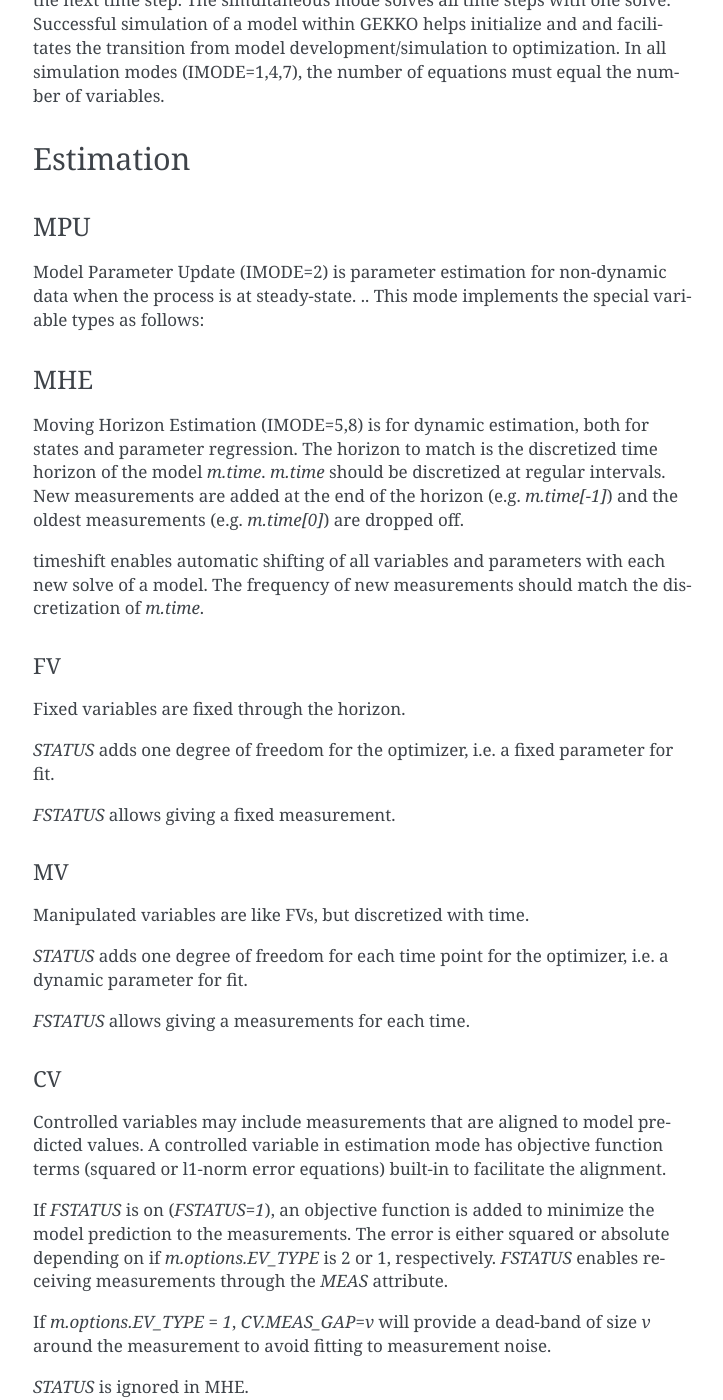
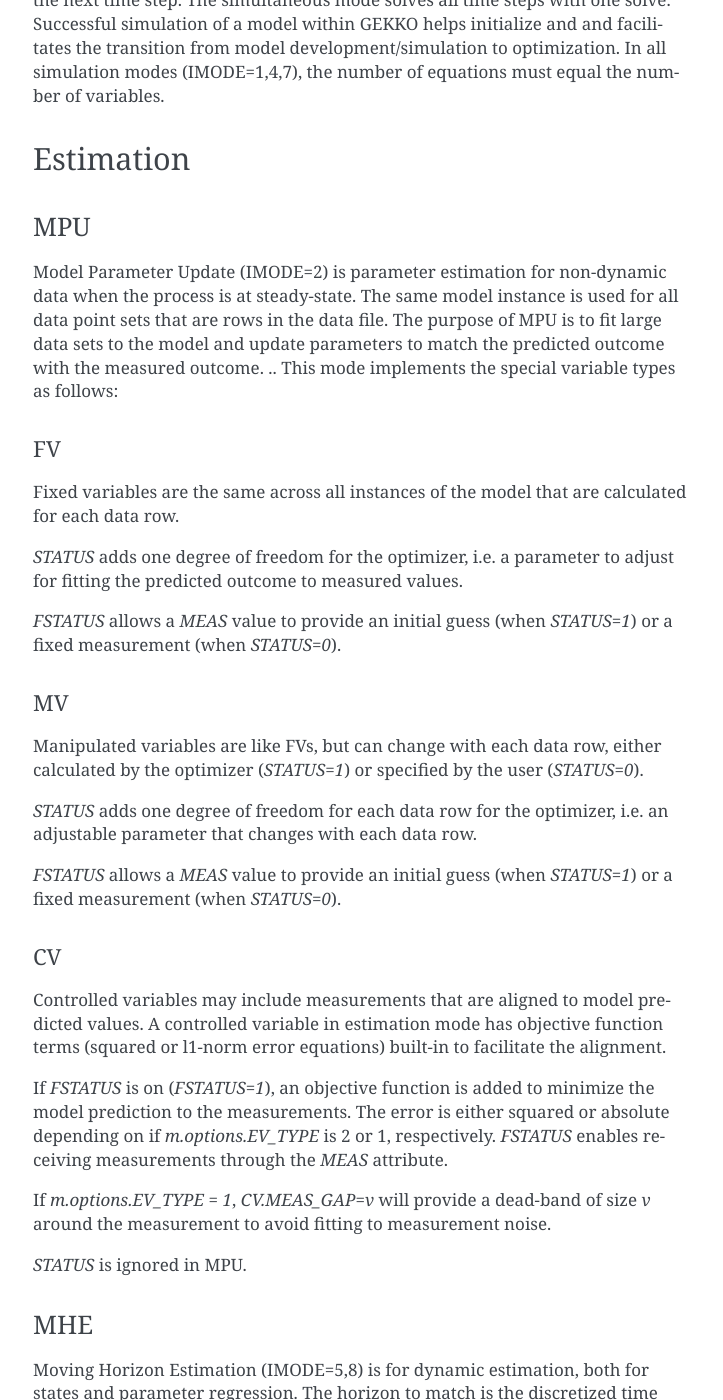
Before and after one commit to BYU-PRISM/GEKKO, a Sphinx documentation site: the page built from docs/imode.rst, in a window 1280 px wide and 1400 px high, scrolled down 1303 px. Shown: the whole window, without its empty margins (387-1110 px from the left). Built offline with Sphinx 7.4.7, drawn with Linux system fonts in a browser that asks for light colours; some of the changed text lies outside the part shown.

Commit message:
Update MPU documentation

```diff
--- a/docs/imode.rst
+++ b/docs/imode.rst
@@ -59,20 +59,44 @@
 MPU
 ^^^
 
-Model Parameter Update (IMODE=2) is parameter estimation for non-dynamic data when the process is at steady-state.
+Model Parameter Update (IMODE=2) is parameter estimation for non-dynamic data when the process is at steady-state. The same model instance is used for all data point sets that are rows in the data file. The purpose of MPU is to fit large data sets to the model and update parameters to match the predicted outcome with the measured outcome.
 .. This mode implements the special variable types as follows:
 
-.. FV
-.. ""
+FV
+""
 
-.. MV
-.. ""
+Fixed variables are the same across all instances of the model that are calculated for each data row.
+
+`STATUS` adds one degree of freedom for the optimizer, i.e. a parameter to adjust for fitting the predicted outcome to measured values.
+
+`FSTATUS` allows a `MEAS` value to provide an initial guess (when `STATUS=1`) or a fixed measurement (when `STATUS=0`).
+
+MV
+""
+
+Manipulated variables are like FVs, but can change with each data row, either calculated by the optimizer (`STATUS=1`) or specified by the user (`STATUS=0`).
+
+`STATUS` adds one degree of freedom for each data row for the optimizer, i.e. an adjustable parameter that changes with each data row.
+
+`FSTATUS` allows a `MEAS` value to provide an initial guess (when `STATUS=1`) or a fixed measurement (when `STATUS=0`).
 
 .. SV
 .. ""
 
-.. CV
-.. ""
+CV
+""
+
+Controlled variables may include measurements that are aligned to model predicted values. A controlled variable
+in estimation mode has objective function terms (squared or l1-norm error equations) built-in to facilitate the alignment.
+
+If `FSTATUS` is on (`FSTATUS=1`), an objective function is added to minimize the
+model prediction to the measurements. The error is either squared or absolute depending
+on if `m.options.EV_TYPE` is 2 or 1, respectively. `FSTATUS` enables receiving measurements
+through the `MEAS` attribute.
+
+If `m.options.EV_TYPE = 1`, `CV.MEAS_GAP=v` will provide a dead-band of size `v` around the measurement to avoid fitting to measurement noise.
+
+`STATUS` is ignored in MPU.
 
 MHE
 ^^^
@@ -88,7 +112,7 @@
 
 `STATUS` adds one degree of freedom for the optimizer, i.e. a fixed parameter for fit.
 
-`FSTATUS` allows giving a fixed measurement.
+`FSTATUS` allows a `MEAS` value to provide an initial guess (when `STATUS=1`) or a fixed measurement (when `STATUS=0`).
 
 
 MV
@@ -98,7 +122,7 @@
 
 `STATUS` adds one degree of freedom for each time point for the optimizer, i.e. a dynamic parameter for fit.
 
-`FSTATUS` allows giving a measurements for each time.
+`FSTATUS` allows a `MEAS` value to provide an initial guess (when `STATUS=1`) or a fixed measurement (when `STATUS=0`).
 
 .. SV
 .. ""
```
